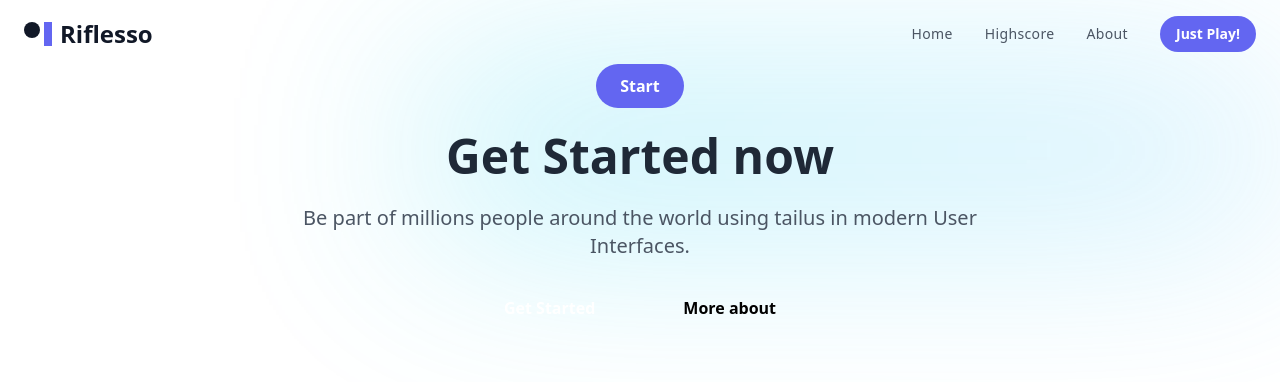
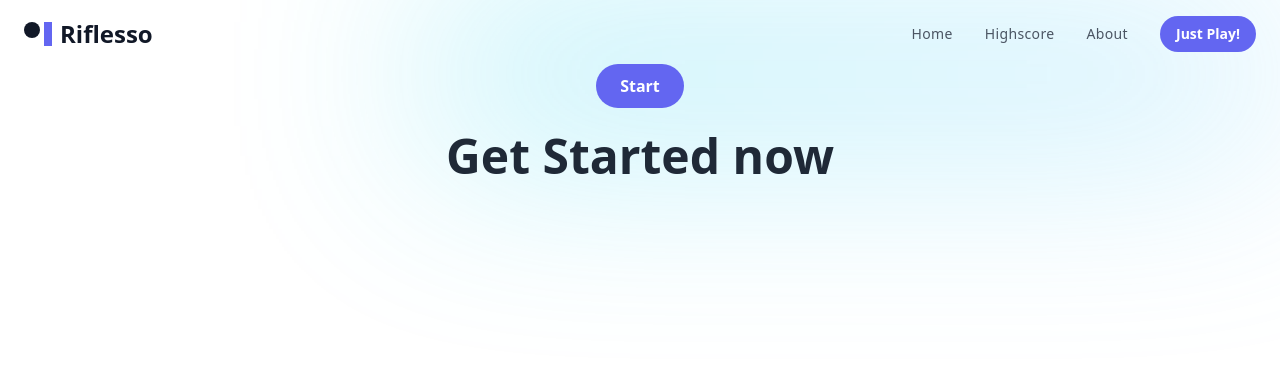
Before and after one commit to tcandra24/riflesso, a Vue app: page /playground in a window 1280 px wide. Shown: the top 382 px of the page. Built offline with nearby package versions, Linux system fonts and the light colour scheme.

Commit message:
Rev. Update Design And Functional

```diff
--- a/package.json
+++ b/package.json
@@ -1,6 +1,6 @@
 {
   "name": "riflesso",
-  "version": "0.0.0",
+  "version": "1.0.0",
   "private": true,
   "type": "module",
   "scripts": {
--- a/src/components/AppBlock.vue
+++ b/src/components/AppBlock.vue
@@ -29,7 +29,7 @@ function stopTimer() {
 }
 </script>
 <template>
-  <div class="block" v-if="showBlock" @click="stopTimer">click me</div>
+  <div class="w-5 h-5 m-3 rounded bg-red-400" v-if="showBlock" @click="stopTimer"></div>
 </template>
 
 <style scoped>
--- a/src/components/AppResult.vue
+++ b/src/components/AppResult.vue
@@ -1,6 +1,21 @@
 <script setup>
 const props = defineProps(['score'])
+
+function resultCategory(score) {
+  if (score < 2000) {
+    return 'Sooo Fast'
+  } else if (score >= 2000 && score < 4000) {
+    return 'Average'
+  } else {
+    return 'Too Slow'
+  }
+}
 </script>
 <template>
-  <p>Reaction time - {{ props.score }} ms</p>
+  <p class="text-center text-xl text-gray-600 dark:text-gray-300">
+    Reaction time - {{ props.score }} ms
+  </p>
+  <p class="text-center text-md text-gray-600 dark:text-gray-300">
+    {{ resultCategory(props.score) }}
+  </p>
 </template>
--- a/src/components/TheWelcome.vue
+++ /dev/null
@@ -1,88 +0,0 @@
-<script setup>
-import WelcomeItem from './WelcomeItem.vue'
-import DocumentationIcon from './icons/IconDocumentation.vue'
-import ToolingIcon from './icons/IconTooling.vue'
-import EcosystemIcon from './icons/IconEcosystem.vue'
-import CommunityIcon from './icons/IconCommunity.vue'
-import SupportIcon from './icons/IconSupport.vue'
-</script>
-
-<template>
-  <WelcomeItem>
-    <template #icon>
-      <DocumentationIcon />
-    </template>
-    <template #heading>Documentation</template>
-
-    Vue’s
-    <a href="https://vuejs.org/" target="_blank" rel="noopener">official documentation</a>
-    provides you with all information you need to get started.
-  </WelcomeItem>
-
-  <WelcomeItem>
-    <template #icon>
-      <ToolingIcon />
-    </template>
-    <template #heading>Tooling</template>
-
-    This project is served and bundled with
-    <a href="https://vitejs.dev/guide/features.html" target="_blank" rel="noopener">Vite</a>. The
-    recommended IDE setup is
-    <a href="https://code.visualstudio.com/" target="_blank" rel="noopener">VSCode</a> +
-    <a href="https://github.com/johnsoncodehk/volar" target="_blank" rel="noopener">Volar</a>. If
-    you need to test your components and web pages, check out
-    <a href="https://www.cypress.io/" target="_blank" rel="noopener">Cypress</a> and
-    <a href="https://on.cypress.io/component" target="_blank" rel="noopener"
-      >Cypress Component Testing</a
-    >.
-
-    <br />
-
-    More instructions are available in <code>README.md</code>.
-  </WelcomeItem>
-
-  <WelcomeItem>
-    <template #icon>
-      <EcosystemIcon />
-    </template>
-    <template #heading>Ecosystem</template>
-
-    Get official tools and libraries for your project:
-    <a href="https://pinia.vuejs.org/" target="_blank" rel="noopener">Pinia</a>,
-    <a href="https://router.vuejs.org/" target="_blank" rel="noopener">Vue Router</a>,
-    <a href="https://test-utils.vuejs.org/" target="_blank" rel="noopener">Vue Test Utils</a>, and
-    <a href="https://github.com/vuejs/devtools" target="_blank" rel="noopener">Vue Dev Tools</a>. If
-    you need more resources, we suggest paying
-    <a href="https://github.com/vuejs/awesome-vue" target="_blank" rel="noopener">Awesome Vue</a>
-    a visit.
-  </WelcomeItem>
-
-  <WelcomeItem>
-    <template #icon>
-      <CommunityIcon />
-    </template>
-    <template #heading>Community</template>
-
-    Got stuck? Ask your question on
-    <a href="https://chat.vuejs.org" target="_blank" rel="noopener">Vue Land</a>, our official
-    Discord server, or
-    <a href="https://stackoverflow.com/questions/tagged/vue.js" target="_blank" rel="noopener"
-      >StackOverflow</a
-    >. You should also subscribe to
-    <a href="https://news.vuejs.org" target="_blank" rel="noopener">our mailing list</a> and follow
-    the official
-    <a href="https://twitter.com/vuejs" target="_blank" rel="noopener">@vuejs</a>
-    twitter account for latest news in the Vue world.
-  </WelcomeItem>
-
-  <WelcomeItem>
-    <template #icon>
-      <SupportIcon />
-    </template>
-    <template #heading>Support Vue</template>
-
-    As an independent project, Vue relies on community backing for its sustainability. You can help
-    us by
-    <a href="https://vuejs.org/sponsor/" target="_blank" rel="noopener">becoming a sponsor</a>.
-  </WelcomeItem>
-</template>
--- a/src/components/WelcomeItem.vue
+++ /dev/null
@@ -1,86 +0,0 @@
-<template>
-  <div class="item">
-    <i>
-      <slot name="icon"></slot>
-    </i>
-    <div class="details">
-      <h3>
-        <slot name="heading"></slot>
-      </h3>
-      <slot></slot>
-    </div>
-  </div>
-</template>
-
-<style scoped>
-.item {
-  margin-top: 2rem;
-  display: flex;
-  position: relative;
-}
-
-.details {
-  flex: 1;
-  margin-left: 1rem;
-}
-
-i {
-  display: flex;
-  place-items: center;
-  place-content: center;
-  width: 32px;
-  height: 32px;
-  color: var(--color-text);
-}
-
-h3 {
-  font-size: 1.2rem;
-  font-weight: 500;
-  margin-bottom: 0.4rem;
-  color: var(--color-heading);
-}
-
-@media (min-width: 1024px) {
-  .item {
-    margin-top: 0;
-    padding: 0.4rem 0 1rem calc(var(--section-gap) / 2);
-  }
-
-  i {
-    top: calc(50% - 25px);
-    left: -26px;
-    position: absolute;
-    border: 1px solid var(--color-border);
-    background: var(--color-background);
-    border-radius: 8px;
-    width: 50px;
-    height: 50px;
-  }
-
-  .item:before {
-    content: ' ';
-    border-left: 1px solid var(--color-border);
-    position: absolute;
-    left: 0;
-    bottom: calc(50% + 25px);
-    height: calc(50% - 25px);
-  }
-
-  .item:after {
-    content: ' ';
-    border-left: 1px solid var(--color-border);
-    position: absolute;
-    left: 0;
-    top: calc(50% + 25px);
-    height: calc(50% - 25px);
-  }
-
-  .item:first-of-type:before {
-    display: none;
-  }
-
-  .item:last-of-type:after {
-    display: none;
-  }
-}
-</style>
--- a/src/router/index.js
+++ b/src/router/index.js
@@ -1,5 +1,5 @@
 import { createRouter, createWebHistory } from 'vue-router'
-import IndexView from '../views/IndexVuew.vue'
+import IndexView from '../views/IndexView.vue'
 import PlayGround from '../views/PlayGround.vue'
 
 const router = createRouter({
--- a/src/views/PlayGround.vue
+++ b/src/views/PlayGround.vue
@@ -44,35 +44,18 @@ function endGame(value) {
           >
             <span class="relative text-base font-semibold text-white">Start</span>
           </button>
+        </div>
+        <div class="mt-6 m-auto space-y-6 md:w-8/12 lg:w-7/12">
           <AppBlock v-if="isPlaying" :delay="delay" @end="endGame" />
           <!-- <p v-if="showResult">Reaction time: {{ score }} ms </p> -->
-          <AppResult v-if="showResult" :score="score" />
-        </div>
-        <div class="mt-6 m-auto space-y-6 md:w-8/12 lg:w-7/12">
-          <h1 class="text-center text-4xl font-bold text-gray-800 dark:text-white md:text-5xl">
+
+          <h1
+            v-if="!isPlaying"
+            class="text-center text-4xl font-bold text-gray-800 dark:text-white md:text-5xl"
+          >
             Get Started now
           </h1>
-          <p class="text-center text-xl text-gray-600 dark:text-gray-300">
-            Be part of millions people around the world using tailus in modern User Interfaces.
-          </p>
-          <div class="flex flex-wrap justify-center gap-6">
-            <a
-              href="#"
-              class="relative flex h-12 w-full items-center justify-center px-8 before:absolute before:inset-0 before:rounded-full before:bg-primary before:transition before:duration-300 hover:before:scale-105 active:duration-75 active:before:scale-95 sm:w-max"
-            >
-              <span class="relative text-base font-semibold text-white dark:text-dark"
-                >Get Started</span
-              >
-            </a>
-            <a
-              href="#"
-              class="relative flex h-12 w-full items-center justify-center px-8 before:absolute before:inset-0 before:rounded-full before:border before:border-transparent before:bg-primary/10 before:bg-gradient-to-b before:transition before:duration-300 hover:before:scale-105 active:duration-75 active:before:scale-95 dark:before:border-gray-700 dark:before:bg-gray-800 sm:w-max"
-            >
-              <span class="relative text-base font-semibold text-primary dark:text-white"
-                >More about</span
-              >
-            </a>
-          </div>
+          <AppResult v-if="showResult" :score="score" />
         </div>
       </div>
     </div>
```
Also changed, not shown: src/views/IndexView.vue (renamed from src/views/IndexVuew.vue).
